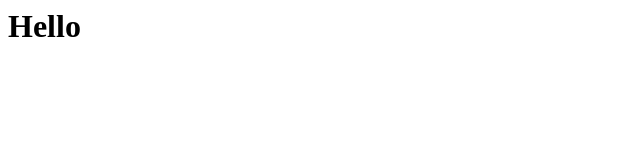
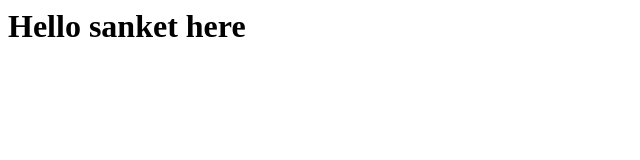
Before and after one commit to sanketares/skills-code-with-codespaces, a plain HTML site: page index.html in a window 1280 px wide. Shown: the whole page, without its empty margins (0-640 px from the left). Drawn offline with Linux system fonts and the light colour scheme.

Commit message:
Adding hello from the codespace!

```diff
--- a/index.html
+++ b/index.html
@@ -1,3 +1,3 @@
 <html>
-  <h1>Hello</h1>
+  <h1>Hello sanket here </h1>
 </html>
```
